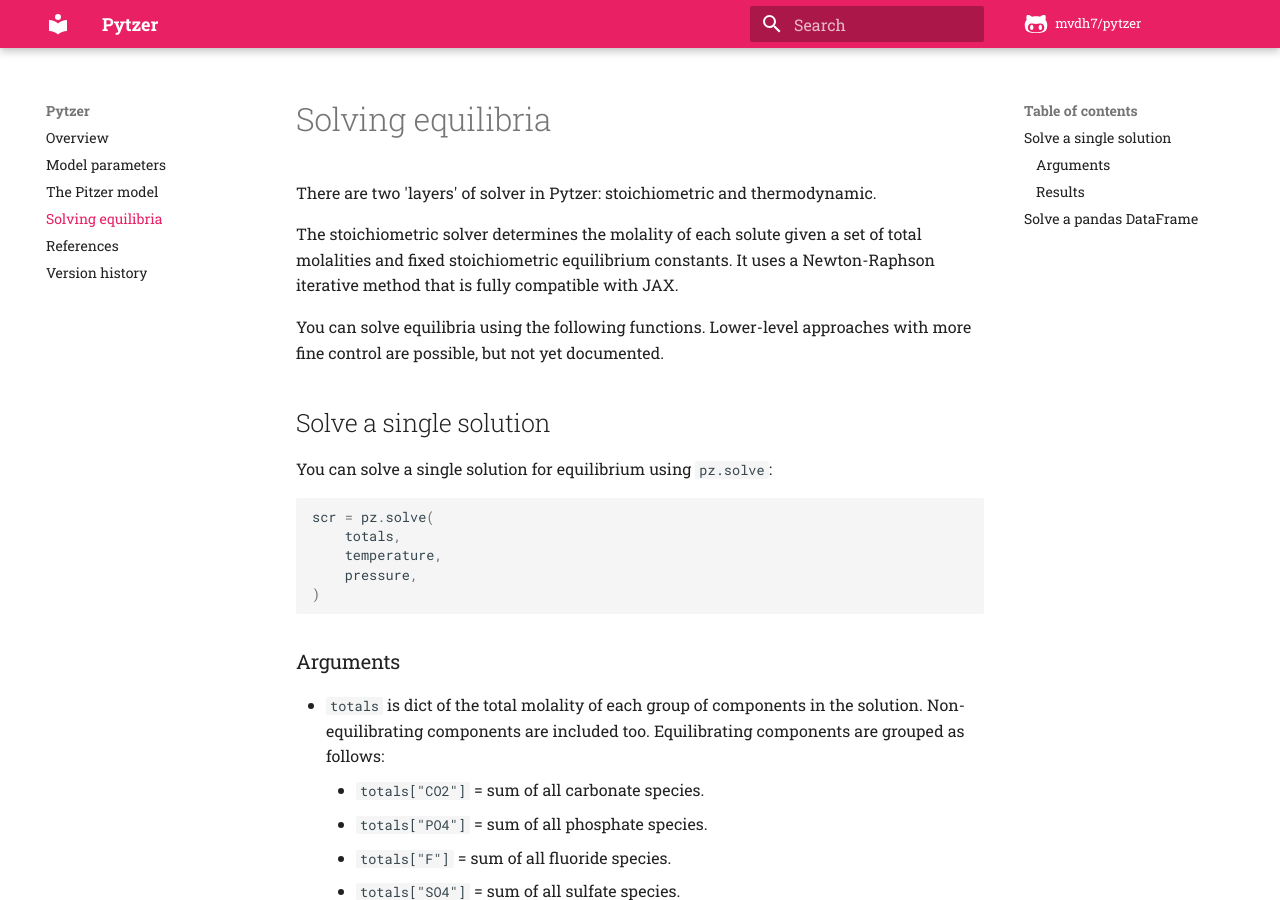
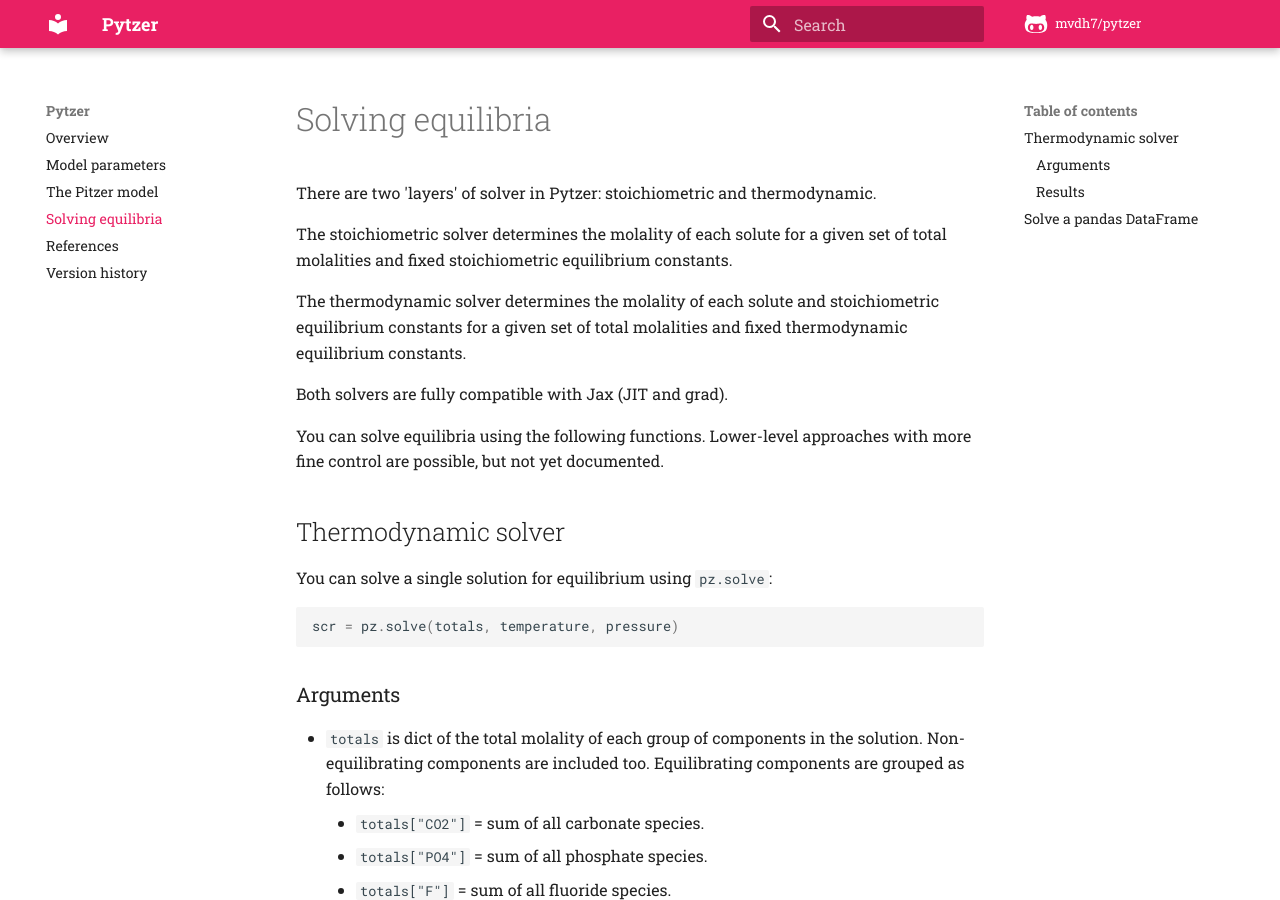
Before and after one commit to mvdh7/pytzer, an MkDocs documentation site: the page built from docs/equilibrate.md, in a window 1280 px wide and 900 px high. Built offline with MkDocs 1.6.1 and Material for MkDocs 9.7.7, drawn with Linux system fonts in a browser that asks for light colours; comment, search, counter and statistics services are not loaded.

Commit message:
Minor tweaks

````diff
--- a/docs/equilibrate.md
+++ b/docs/equilibrate.md
@@ -2,20 +2,20 @@
 
 There are two 'layers' of solver in Pytzer: stoichiometric and thermodynamic.
 
-The stoichiometric solver determines the molality of each solute given a set of total molalities and fixed stoichiometric equilibrium constants.  It uses a Newton-Raphson iterative method that is fully compatible with JAX.
+The stoichiometric solver determines the molality of each solute for a given set of total molalities and fixed stoichiometric equilibrium constants.
+
+The thermodynamic solver determines the molality of each solute and stoichiometric equilibrium constants for a given set of total molalities and fixed thermodynamic equilibrium constants.
+
+Both solvers are fully compatible with Jax (JIT and grad).
 
 You can solve equilibria using the following functions.  Lower-level approaches with more fine control are possible, but not yet documented.
 
-## Solve a single solution
+## Thermodynamic solver
 
 You can solve a single solution for equilibrium using `pz.solve`:
 
 ```python
-scr = pz.solve(
-    totals,
-    temperature,
-    pressure,
-)
+scr = pz.solve(totals, temperature, pressure)
 ```
 
 ### Arguments
````
Also changed, not shown: 1 other file.
